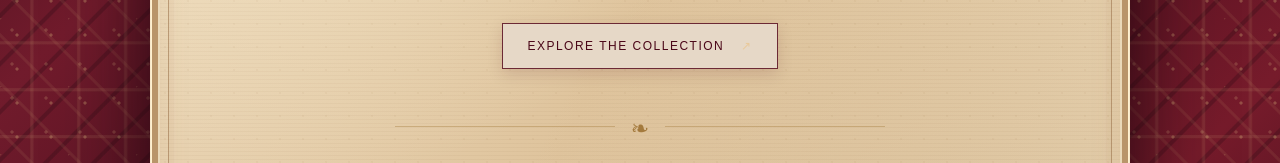
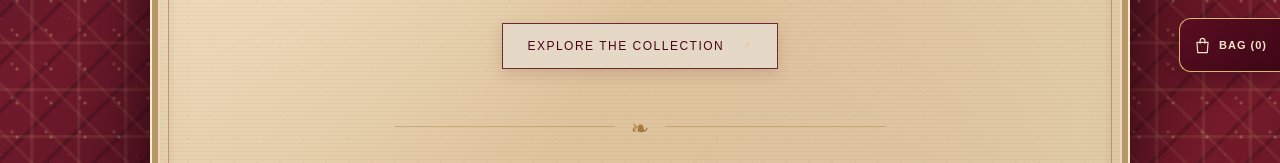
Before and after one commit to resunborshon-dot/noor-shawl-store, a plain HTML site: page index.html in a window 1280 px wide. Shown: the part 594-757 px from the top of the page. Drawn offline with Linux system fonts and the light colour scheme.

Commit message:
Dock shopping bag to side on collection page

```diff
--- a/index.html
+++ b/index.html
@@ -262,35 +262,46 @@ header.paper-header{position:relative;top:auto;z-index:2;padding:0 0 22px;backgr
 }
 
 
-/* Floating shopping bag: stays accessible while the page scrolls */
+/* Shopping bag docks to the right edge while visitors browse the collection. */
 #openCart.cart-nav{
-  position:fixed!important;
-  right:clamp(14px,3vw,30px)!important;
-  bottom:clamp(16px,3vh,28px)!important;
-  top:auto!important;
-  z-index:950!important;
-  display:flex!important;
+  position:static!important;
+  display:inline-flex!important;
   align-items:center!important;
   justify-content:center!important;
-  gap:9px!important;
-  min-height:52px;
-  padding:13px 19px!important;
+  gap:7px!important;
+  margin:0 0 0 12px!important;
+  padding:10px 15px!important;
+  border-radius:4px!important;
+  background:#4b0718!important;
+  color:#f5e5c8!important;
+  border:1px solid #d9b777!important;
+  box-shadow:none!important;
+  font:600 11px Arial,sans-serif!important;
+  letter-spacing:1px!important;
+  cursor:pointer;
+}
+body.on-products #openCart.cart-nav{
+  position:fixed!important;
+  top:50%!important;
+  right:0!important;
+  bottom:auto!important;
+  z-index:950!important;
   margin:0!important;
+  min-height:54px;
+  padding:15px 13px!important;
   border:1px solid #d9b777!important;
-  border-radius:999px!important;
-  background:linear-gradient(135deg,#5b0d22,#3d0716)!important;
+  border-right:0!important;
+  border-radius:12px 0 0 12px!important;
+  background:linear-gradient(145deg,#5b0d22,#3d0716)!important;
   color:#f5e5c8!important;
-  box-shadow:0 8px 25px #18040c55, inset 0 0 0 1px #ffffff12!important;
-  font:600 11px Arial,sans-serif!important;
-  letter-spacing:1.35px!important;
-  cursor:pointer;
-  transition:transform .25s ease,box-shadow .25s ease,background .25s ease!important;
+  box-shadow:0 8px 25px #18040c55!important;
+  transform:translateY(-50%)!important;
 }
 #openCart.cart-nav svg{width:19px!important;height:19px!important;flex:0 0 19px}
-#openCart.cart-nav:hover{transform:translateY(-3px)!important;background:linear-gradient(135deg,#74162e,#4b0718)!important;box-shadow:0 12px 30px #18040c66,0 0 0 3px #d9b77722!important}
+body.on-products #openCart.cart-nav:hover{background:linear-gradient(135deg,#74162e,#4b0718)!important;box-shadow:0 10px 28px #18040c66!important}
 #openCart.cart-nav:focus-visible{outline:3px solid #d9b777!important;outline-offset:4px}
 @media(max-width:650px){
- #openCart.cart-nav{right:15px!important;bottom:16px!important;min-height:49px;padding:12px 16px!important;font-size:10px!important;box-shadow:0 6px 20px #18040c66!important}
+ body.on-products #openCart.cart-nav{top:auto!important;right:0!important;bottom:22px!important;transform:none!important;min-height:48px;padding:12px 10px!important;font-size:10px!important}
 }
 @media(prefers-reduced-motion:reduce){#openCart.cart-nav{transition:none!important}}
 
@@ -449,6 +460,16 @@ document.getElementById("orderForm").addEventListener("submit", e => {
 });
 renderProducts();updateCart();
 
+/* Dock the existing bag to the side only while the collection is in view. */
+(function(){
+ const shop=document.getElementById("shop");
+ if(!shop || !("IntersectionObserver" in window))return;
+ const observer=new IntersectionObserver(entries=>{
+   document.body.classList.toggle("on-products",entries.some(entry=>entry.isIntersecting));
+ },{threshold:0,rootMargin:"-12% 0px -12% 0px"});
+ observer.observe(shop);
+})();
+
 /* NOOR motion enhancements: visual-only; cart and checkout logic remain unchanged. */
 function flyProductToBag(source){
   if(window.matchMedia('(prefers-reduced-motion: reduce)').matches)return;
```
